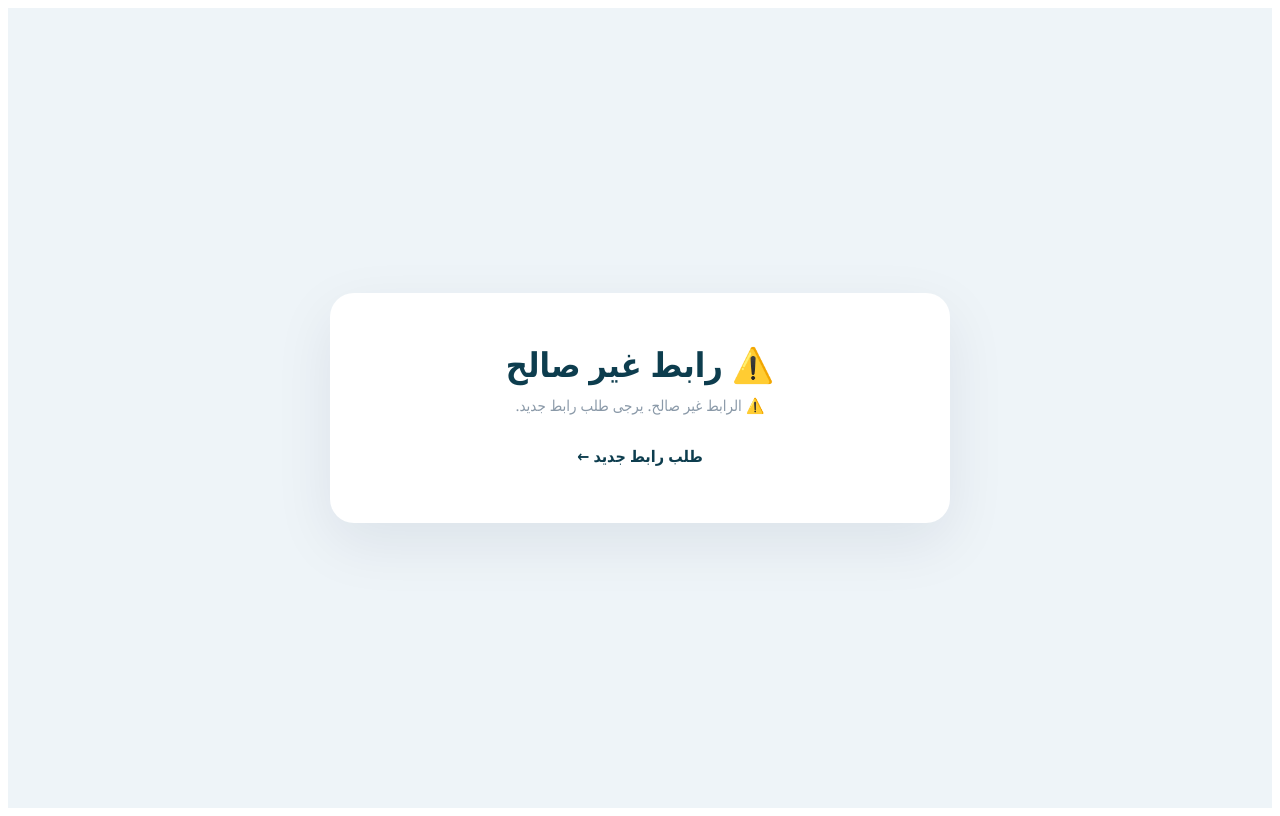
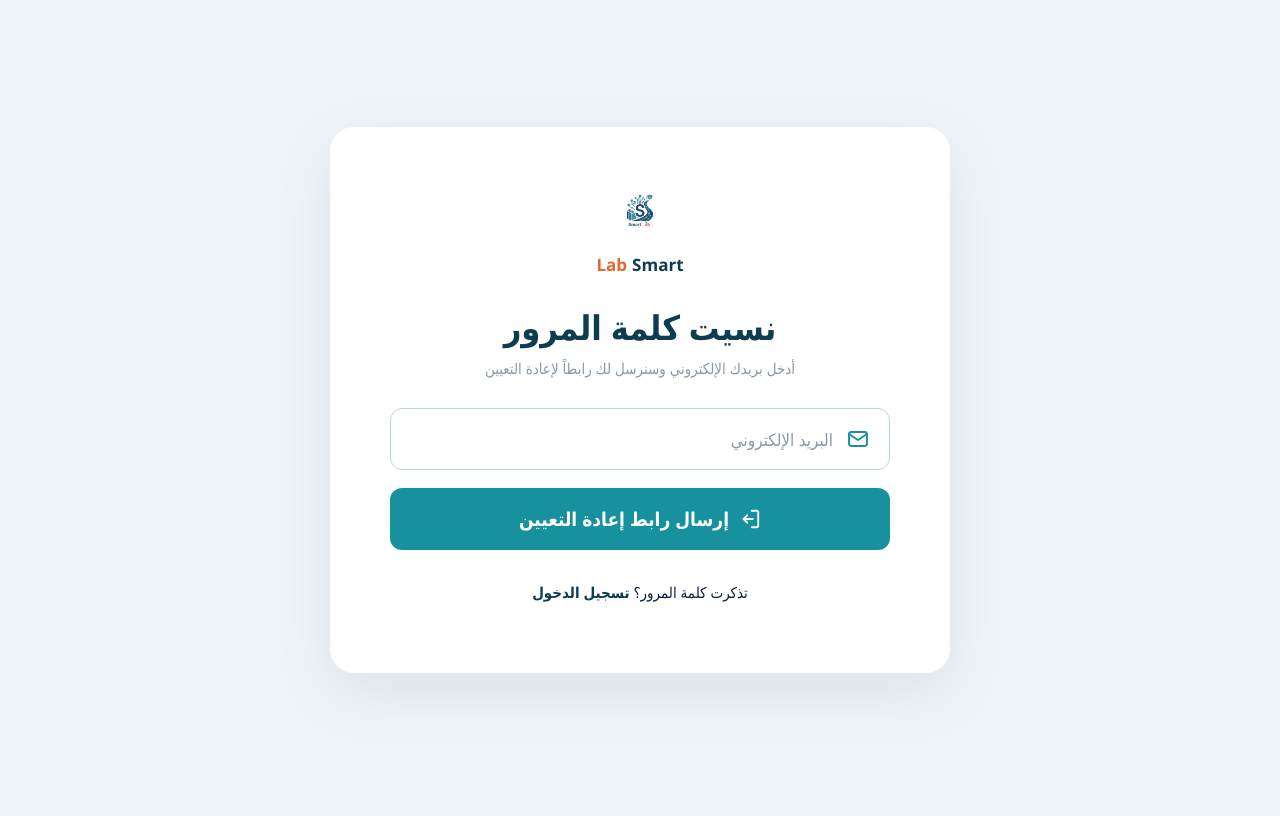
Before and after one commit to Alaa0011908/smartlab-full, a Next.js app: page /auth/reset-password in a window 1280 px wide. Built offline with nearby package versions, Linux system fonts and the light colour scheme; no server answers.

Commit message:
Update reset-password.js

```diff
--- a/pages/auth/reset-password.js
+++ b/pages/auth/reset-password.js
@@ -1,6 +1,6 @@
-// pages/auth/reset-password.js - صفحة تعيين كلمة مرور جديدة (بعد الضغط على الرابط)
+// pages/auth/forgot-password.js
 import Head from "next/head";
-import { useState, useEffect } from "react";
+import { useState } from "react";
 import { useRouter } from "next/router";
 import { supabase } from "../../lib/supabase";
 import Link from "next/link";
@@ -77,7 +77,7 @@ const styles = {
     color: COLORS.text,
     fontSize: 17,
     textAlign: "right",
-    padding: "0 56px 0 56px",
+    padding: "0 56px 0 20px",
     outline: "none",
     transition: "border-color 0.25s ease, box-shadow 0.25s ease",
     fontFamily: "inherit",
@@ -92,20 +92,6 @@ const styles = {
     display: "flex",
     alignItems: "center",
     pointerEvents: "none",
-  },
-  eyeBtn: {
-    position: "absolute",
-    left: 20,
-    top: "50%",
-    transform: "translateY(-50%)",
-    background: "none",
-    border: "none",
-    padding: 0,
-    cursor: "pointer",
-    color: COLORS.teal,
-    display: "flex",
-    alignItems: "center",
-    transition: "color 0.25s ease",
   },
   submit: {
     width: "100%",
@@ -123,6 +109,7 @@ const styles = {
     gap: 10,
     transition: "background-color 0.25s ease, transform 0.25s ease",
     fontFamily: "inherit",
+    marginTop: "0.5rem",
   },
   submitDisabled: {
     opacity: 0.6,
@@ -161,89 +148,41 @@ const styles = {
   },
 };
 
+// ✅ اللوغو من مجلد public
 function LogoMark() {
   return (
-    <svg width="72" height="72" viewBox="0 0 72 72" fill="none" xmlns="http://www.w3.org/2000/svg" aria-hidden="true">
-      <path
-        d="M46 14c-6 0-11 3-14 8-3-3-8-4-12-3-6 2-9 8-7 14-5 2-7 7-5 12 2 5 6 7 11 7 2 5 6 8 11 8 6 0 11-3 13-8 6 2 12-1 14-7 2-5 0-10-3-13 3-5 3-11-2-15-3-6-8-8-14-3z"
-        fill={COLORS.teal}
-        opacity="0.9"
-      />
-      <path d="M28 34c2-5 6-8 11-8" stroke={COLORS.orange} strokeWidth="3.4" strokeLinecap="round" />
-      <circle cx="47" cy="24" r="3.4" fill={COLORS.orange} />
-      <path d="M40 18l10-4-6 8z" fill={COLORS.navy} opacity="0.7" />
+    <img
+      src="/logo.png"
+      alt="SmartLab Logo"
+      style={{ width: '72px', height: '72px', objectFit: 'contain' }}
+    />
+  );
+}
+
+function MailIcon() {
+  return (
+    <svg width="24" height="24" viewBox="0 0 24 24" fill="none" stroke="currentColor" strokeWidth="1.9" strokeLinecap="round" strokeLinejoin="round" aria-hidden="true">
+      <rect x="3" y="5" width="18" height="14" rx="2.5" />
+      <path d="M3 7l9 6 9-6" />
     </svg>
   );
 }
 
-function LockIcon() {
+function ArrowLeftIcon() {
   return (
-    <svg width="24" height="24" viewBox="0 0 24 24" fill="none" stroke="currentColor" strokeWidth="1.9" strokeLinecap="round" strokeLinejoin="round" aria-hidden="true">
-      <rect x="4.5" y="10.5" width="15" height="10" rx="2.5" fill="currentColor" stroke="none" />
-      <path d="M7.5 10.5V8a4.5 4.5 0 0 1 9 0v2.5" />
+    <svg width="22" height="22" viewBox="0 0 24 24" fill="none" stroke="currentColor" strokeWidth="2" strokeLinecap="round" strokeLinejoin="round" aria-hidden="true">
+      <path d="M14 3h5a2 2 0 0 1 2 2v14a2 2 0 0 1-2 2h-5" />
+      <path d="M9 16l-4-4 4-4" />
+      <line x1="5" y1="12" x2="15" y2="12" />
     </svg>
   );
 }
 
-function EyeIcon() {
-  return (
-    <svg width="24" height="24" viewBox="0 0 24 24" fill="none" stroke="currentColor" strokeWidth="1.9" strokeLinecap="round" strokeLinejoin="round" aria-hidden="true">
-      <path d="M2 12s3.5-7 10-7 10 7 10 7-3.5 7-10 7-10-7-10-7z" />
-      <circle cx="12" cy="12" r="3" />
-    </svg>
-  );
-}
-
-function EyeOffIcon() {
-  return (
-    <svg width="24" height="24" viewBox="0 0 24 24" fill="none" stroke="currentColor" strokeWidth="1.9" strokeLinecap="round" strokeLinejoin="round" aria-hidden="true">
-      <path d="M9.9 4.2A9.8 9.8 0 0 1 12 4c6.5 0 10 7 10 7a17 17 0 0 1-2.4 3.4M6.6 6.6A17 17 0 0 0 2 11s3.5 7 10 7a9.6 9.6 0 0 0 4.7-1.2" />
-      <path d="M9.9 9.9a3 3 0 0 0 4.2 4.2" />
-      <line x1="3" y1="3" x2="21" y2="21" />
-    </svg>
-  );
-}
-
-function SaveIcon() {
-  return (
-    <svg width="22" height="22" viewBox="0 0 24 24" fill="none" stroke="currentColor" strokeWidth="2" strokeLinecap="round" strokeLinejoin="round" aria-hidden="true">
-      <path d="M19 21H5a2 2 0 0 1-2-2V5a2 2 0 0 1 2-2h11l5 5v11a2 2 0 0 1-2 2z" />
-      <polyline points="17 21 17 13 7 13 7 21" />
-      <polyline points="7 3 7 8 15 8" />
-    </svg>
-  );
-}
-
-export default function ResetPassword() {
+export default function ForgotPassword() {
   const router = useRouter();
-  const [password, setPassword] = useState("");
-  const [confirm, setConfirm] = useState("");
-  const [showPassword, setShowPassword] = useState(false);
-  const [showConfirm, setShowConfirm] = useState(false);
+  const [email, setEmail] = useState("");
   const [loading, setLoading] = useState(false);
   const [message, setMessage] = useState({ text: "", type: "" });
-  const [isValidToken, setIsValidToken] = useState(true);
-
-  // التحقق من وجود token في الرابط (Supabase يضيفه)
-  useEffect(() => {
-    const { access_token, error } = router.query;
-    if (error) {
-      setMessage({ text: "❌ الرابط غير صالح أو منتهي الصلاحية.", type: "error" });
-      setIsValidToken(false);
-    }
-    // إذا لم يكن هناك access_token ولكننا في الصفحة، قد يكون المستخدم مسجل الدخول بالفعل
-    // لكننا نفضل التحقق منه عبر supabase
-    const checkSession = async () => {
-      const { data } = await supabase.auth.getSession();
-      if (!data.session && !access_token) {
-        setMessage({ text: "⚠️ الرابط غير صالح. يرجى طلب رابط جديد.", type: "error" });
-        setIsValidToken(false);
-      }
-    };
-    if (router.isReady) {
-      checkSession();
-    }
-  }, [router.isReady, router.query]);
 
   const focusStyle = (e) => {
     e.currentTarget.style.borderColor = COLORS.teal;
@@ -256,55 +195,34 @@ export default function ResetPassword() {
 
   const handleSubmit = async (e) => {
     e.preventDefault();
-    if (password.length < 6) {
-      setMessage({ text: "❌ كلمة المرور يجب أن تكون 6 أحرف على الأقل.", type: "error" });
+    if (!email) {
+      setMessage({ text: "❌ يرجى إدخال البريد الإلكتروني", type: "error" });
       return;
     }
-    if (password !== confirm) {
-      setMessage({ text: "❌ كلمة المرور غير متطابقة مع تأكيدها.", type: "error" });
-      return;
-    }
-
     setLoading(true);
     setMessage({ text: "", type: "" });
 
-    // تحديث كلمة المرور للمستخدم المسجل حالياً (بفضل الـ token)
-    const { error } = await supabase.auth.updateUser({
-      password: password,
+    const { error } = await supabase.auth.resetPasswordForEmail(email, {
+      redirectTo: `${window.location.origin}/auth/reset-password`,
     });
 
     if (error) {
       setMessage({ text: `❌ ${error.message}`, type: "error" });
     } else {
-      setMessage({ text: "✅ تم تحديث كلمة المرور بنجاح! جاري التوجيه...", type: "success" });
-      // تسجيل الخروج من الجلسة الحالية وتوجيهه لتسجيل الدخول
-      setTimeout(() => {
-        supabase.auth.signOut();
-        router.push("/auth/login");
-      }, 2000);
+      setMessage({
+        text: "✅ تم إرسال رابط إعادة التعيين إلى بريدك الإلكتروني. يرجى التحقق من صندوق الوارد.",
+        type: "success",
+      });
+      setEmail("");
     }
     setLoading(false);
   };
 
-  if (!isValidToken && message.text) {
-    return (
-      <div style={styles.page}>
-        <div style={styles.card}>
-          <h1 style={styles.title}>⚠️ رابط غير صالح</h1>
-          <p style={styles.subtitle}>{message.text}</p>
-          <Link href="/auth/forgot-password" style={{ ...styles.bottomLink, fontSize: 16 }}>
-            طلب رابط جديد ←
-          </Link>
-        </div>
-      </div>
-    );
-  }
-
   return (
     <>
       <Head>
-        <title>إعادة تعيين كلمة المرور - Smart Lab</title>
-        <meta name="description" content="أدخل كلمة مرور جديدة لحسابك في منصة سمارت لاب." />
+        <title>نسيت كلمة المرور - Smart Lab</title>
+        <meta name="description" content="أدخل بريدك الإلكتروني لاستعادة كلمة المرور في منصة سمارت لاب." />
         <meta name="viewport" content="width=device-width, initial-scale=1" />
         <style>{`
           html, body { margin: 0; padding: 0; background-color: ${COLORS.bg}; }
@@ -326,56 +244,23 @@ export default function ResetPassword() {
             </span>
           </div>
 
-          <h1 style={styles.title}>كلمة مرور جديدة</h1>
-          <p style={styles.subtitle}>أدخل كلمة مرور قوية لحسابك</p>
+          <h1 style={styles.title}>نسيت كلمة المرور</h1>
+          <p style={styles.subtitle}>أدخل بريدك الإلكتروني وسنرسل لك رابطاً لإعادة التعيين</p>
 
           <form onSubmit={handleSubmit}>
             <div style={styles.field}>
-              <span style={styles.iconRight}><LockIcon /></span>
+              <span style={styles.iconRight}><MailIcon /></span>
               <input
-                type={showPassword ? "text" : "password"}
-                placeholder="كلمة المرور الجديدة"
-                value={password}
-                onChange={(e) => setPassword(e.target.value)}
+                type="email"
+                placeholder="البريد الإلكتروني"
+                value={email}
+                onChange={(e) => setEmail(e.target.value)}
                 style={styles.input}
                 onFocus={focusStyle}
                 onBlur={blurStyle}
-                aria-label="كلمة المرور الجديدة"
+                aria-label="البريد الإلكتروني"
                 dir="ltr"
               />
-              <button
-                type="button"
-                style={styles.eyeBtn}
-                onClick={() => setShowPassword((v) => !v)}
-                onMouseEnter={(e) => (e.currentTarget.style.color = COLORS.tealDark)}
-                onMouseLeave={(e) => (e.currentTarget.style.color = COLORS.teal)}
-              >
-                {showPassword ? <EyeOffIcon /> : <EyeIcon />}
-              </button>
-            </div>
-
-            <div style={styles.field}>
-              <span style={styles.iconRight}><LockIcon /></span>
-              <input
-                type={showConfirm ? "text" : "password"}
-                placeholder="تأكيد كلمة المرور"
-                value={confirm}
-                onChange={(e) => setConfirm(e.target.value)}
-                style={styles.input}
-                onFocus={focusStyle}
-                onBlur={blurStyle}
-                aria-label="تأكيد كلمة المرور"
-                dir="ltr"
-              />
-              <button
-                type="button"
-                style={styles.eyeBtn}
-                onClick={() => setShowConfirm((v) => !v)}
-                onMouseEnter={(e) => (e.currentTarget.style.color = COLORS.tealDark)}
-                onMouseLeave={(e) => (e.currentTarget.style.color = COLORS.teal)}
-              >
-                {showConfirm ? <EyeOffIcon /> : <EyeIcon />}
-              </button>
             </div>
 
             {message.text && (
@@ -409,7 +294,7 @@ export default function ResetPassword() {
                 }
               }}
             >
-              {loading ? "جاري الحفظ..." : <><SaveIcon /> تحديث كلمة المرور</>}
+              {loading ? "جاري الإرسال..." : <><ArrowLeftIcon /> إرسال رابط إعادة التعيين</>}
             </button>
           </form>
 
```
